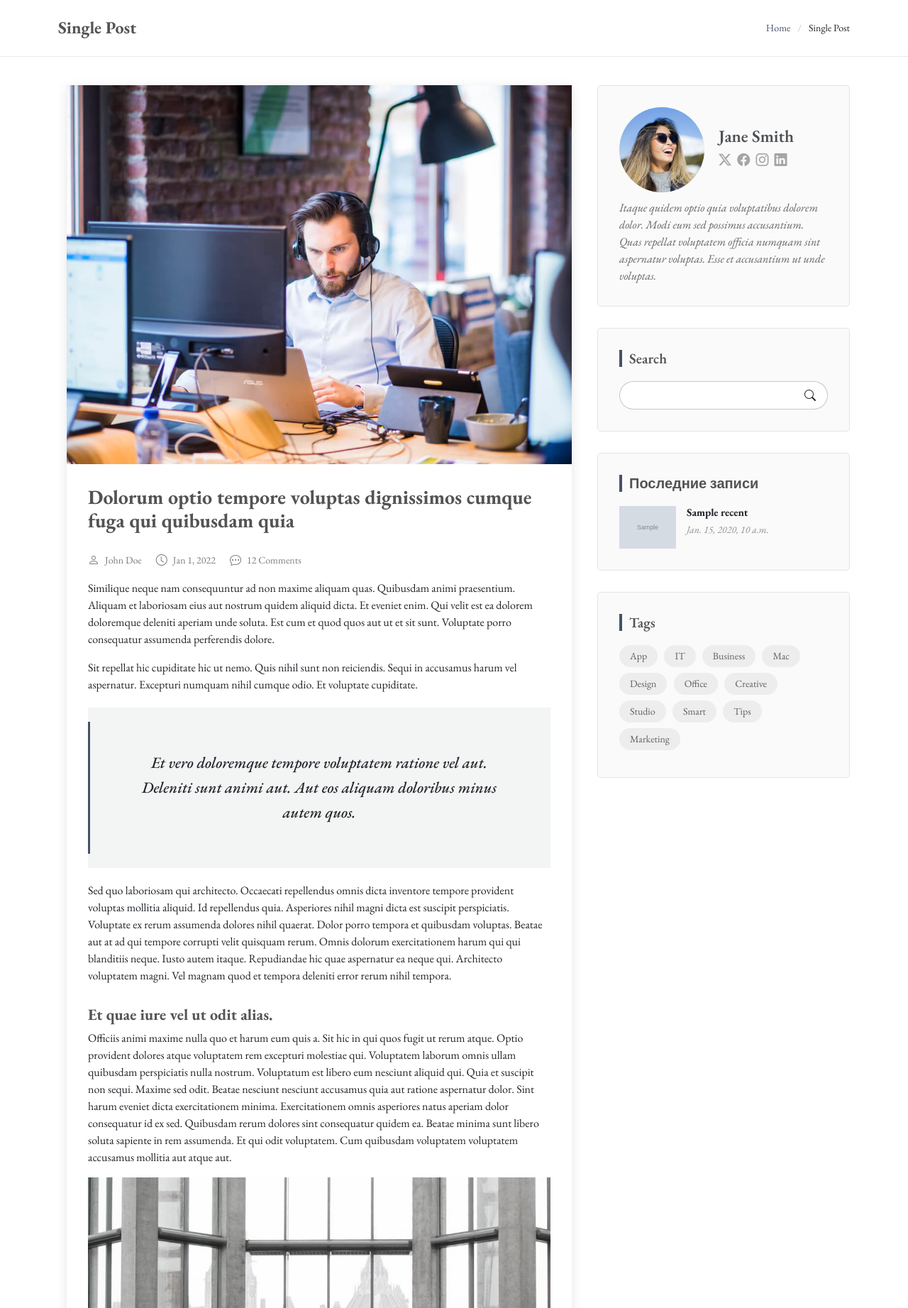
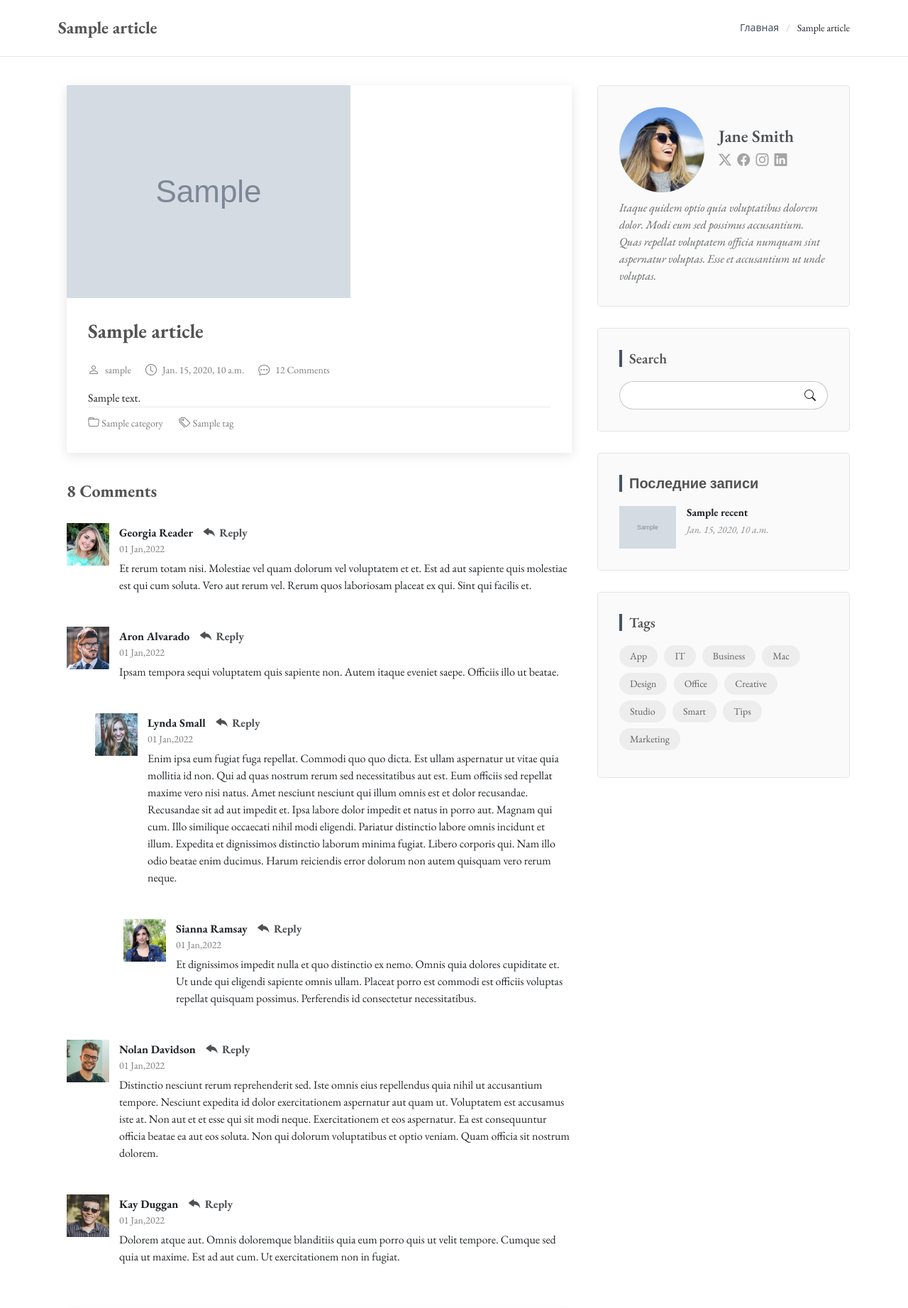
Before and after one commit to DotVR46/Remember, a Django app: template templates/pages/article_detail.html in a window 1280 px wide. Shown: the part 77-1920 px from the top of the page at 71% size. Run offline with Django 5.2, Linux system fonts and the light colour scheme; the template is opened without the code that fills it: most values are stand-ins (such as "Sample title", 1, 10 or a date in 2020); grey boxes marked "Sample" are stand-in pictures; some libraries are stand-ins or nearby versions.

Commit message:
Отображение отдельного поста

```diff
--- a/templates/pages/article_detail.html
+++ b/templates/pages/article_detail.html
@@ -6,11 +6,11 @@
         <!-- Page Title -->
         <div class="page-title">
             <div class="container d-lg-flex justify-content-between align-items-center">
-                <h1 class="mb-2 mb-lg-0">Single Post</h1>
+                <h1 class="mb-2 mb-lg-0">{{ article.title }}</h1>
                 <nav class="breadcrumbs">
                     <ol>
-                        <li><a href="index.html">Home</a></li>
-                        <li class="current">Single Post</li>
+                        <li><a href="{% url 'main-page' %}">Главная</a></li>
+                        <li class="current">{{ article.title }}</li>
                     </ol>
                 </nav>
             </div>
@@ -28,19 +28,18 @@
                             <article class="article">
 
                                 <div class="post-img">
-                                    <img src="assets/img/blog/blog-1.jpg" alt="" class="img-fluid">
+                                    <img src="{{ article.cover.url }}" alt="" class="img-fluid">
                                 </div>
 
-                                <h2 class="title">Dolorum optio tempore voluptas dignissimos cumque fuga qui quibusdam
-                                    quia</h2>
+                                <h2 class="title">{{ article.title }}</h2>
 
                                 <div class="meta-top">
                                     <ul>
                                         <li class="d-flex align-items-center"><i class="bi bi-person"></i> <a
-                                                href="blog-details.html">John Doe</a></li>
+                                                href="blog-details.html">{{ article.author.username }}</a></li>
                                         <li class="d-flex align-items-center"><i class="bi bi-clock"></i> <a
                                                 href="blog-details.html">
-                                            <time datetime="2020-01-01">Jan 1, 2022</time>
+                                            <time datetime="2020-01-01">{{ article.created_at }}</time>
                                         </a></li>
                                         <li class="d-flex align-items-center"><i class="bi bi-chat-dots"></i> <a
                                                 href="blog-details.html">12 Comments</a></li>
@@ -48,83 +47,21 @@
                                 </div><!-- End meta top -->
 
                                 <div class="content">
-                                    <p>
-                                        Similique neque nam consequuntur ad non maxime aliquam quas. Quibusdam animi
-                                        praesentium. Aliquam et laboriosam eius aut nostrum quidem aliquid dicta.
-                                        Et eveniet enim. Qui velit est ea dolorem doloremque deleniti aperiam unde
-                                        soluta. Est cum et quod quos aut ut et sit sunt. Voluptate porro consequatur
-                                        assumenda perferendis dolore.
-                                    </p>
-
-                                    <p>
-                                        Sit repellat hic cupiditate hic ut nemo. Quis nihil sunt non reiciendis. Sequi
-                                        in accusamus harum vel aspernatur. Excepturi numquam nihil cumque odio. Et
-                                        voluptate cupiditate.
-                                    </p>
-
-                                    <blockquote>
-                                        <p>
-                                            Et vero doloremque tempore voluptatem ratione vel aut. Deleniti sunt animi
-                                            aut. Aut eos aliquam doloribus minus autem quos.
-                                        </p>
-                                    </blockquote>
-
-                                    <p>
-                                        Sed quo laboriosam qui architecto. Occaecati repellendus omnis dicta inventore
-                                        tempore provident voluptas mollitia aliquid. Id repellendus quia. Asperiores
-                                        nihil magni dicta est suscipit perspiciatis. Voluptate ex rerum assumenda
-                                        dolores nihil quaerat.
-                                        Dolor porro tempora et quibusdam voluptas. Beatae aut at ad qui tempore corrupti
-                                        velit quisquam rerum. Omnis dolorum exercitationem harum qui qui blanditiis
-                                        neque.
-                                        Iusto autem itaque. Repudiandae hic quae aspernatur ea neque qui. Architecto
-                                        voluptatem magni. Vel magnam quod et tempora deleniti error rerum nihil tempora.
-                                    </p>
-
-                                    <h3>Et quae iure vel ut odit alias.</h3>
-                                    <p>
-                                        Officiis animi maxime nulla quo et harum eum quis a. Sit hic in qui quos fugit
-                                        ut rerum atque. Optio provident dolores atque voluptatem rem excepturi molestiae
-                                        qui. Voluptatem laborum omnis ullam quibusdam perspiciatis nulla nostrum.
-                                        Voluptatum est libero eum nesciunt aliquid qui.
-                                        Quia et suscipit non sequi. Maxime sed odit. Beatae nesciunt nesciunt accusamus
-                                        quia aut ratione aspernatur dolor. Sint harum eveniet dicta exercitationem
-                                        minima. Exercitationem omnis asperiores natus aperiam dolor consequatur id ex
-                                        sed. Quibusdam rerum dolores sint consequatur quidem ea.
-                                        Beatae minima sunt libero soluta sapiente in rem assumenda. Et qui odit
-                                        voluptatem. Cum quibusdam voluptatem voluptatem accusamus mollitia aut atque
-                                        aut.
-                                    </p>
-                                    <img src="assets/img/blog/blog-inside-post.jpg" class="img-fluid" alt="">
-
-                                    <h3>Ut repellat blanditiis est dolore sunt dolorum quae.</h3>
-                                    <p>
-                                        Rerum ea est assumenda pariatur quasi et quam. Facilis nam porro amet nostrum.
-                                        In assumenda quia quae a id praesentium. Quos deleniti libero sed occaecati aut
-                                        porro autem. Consectetur sed excepturi sint non placeat quia repellat incidunt
-                                        labore. Autem facilis hic dolorum dolores vel.
-                                        Consectetur quasi id et optio praesentium aut asperiores eaque aut. Explicabo
-                                        omnis quibusdam esse. Ex libero illum iusto totam et ut aut blanditiis.
-                                        Veritatis numquam ut illum ut a quam vitae.
-                                    </p>
-                                    <p>
-                                        Alias quia non aliquid. Eos et ea velit. Voluptatem maxime enim omnis ipsa
-                                        voluptas incidunt. Nulla sit eaque mollitia nisi asperiores est veniam.
-                                    </p>
-
+                                    {{ article.content }}
                                 </div><!-- End post content -->
 
                                 <div class="meta-bottom">
                                     <i class="bi bi-folder"></i>
                                     <ul class="cats">
-                                        <li><a href="#">Business</a></li>
+                                        <li><a href="#">{{ article.category.name }}</a></li>
                                     </ul>
 
                                     <i class="bi bi-tags"></i>
                                     <ul class="tags">
-                                        <li><a href="#">Creative</a></li>
-                                        <li><a href="#">Tips</a></li>
-                                        <li><a href="#">Marketing</a></li>
+                                        {% for tag in article.tags.all %}
+                                            <li><a href="#">{{ tag.name }}</a></li>
+
+                                        {% endfor %}
                                     </ul>
                                 </div><!-- End meta bottom -->
 
@@ -350,7 +287,7 @@
                                 <div class="post-item">
                                     <img src="{{ recent.cover.url }}" alt="" class="flex-shrink-0">
                                     <div>
-                                        <h4><a href="blog-details.html">{{ recent.title }}</a></h4>
+                                        <h4><a href="{% url 'article-detail' recent.slug %}">{{ recent.title }}</a></h4>
                                         <time datetime="2020-01-01">{{ recent.created_at }}</time>
                                     </div>
                                 </div>
```
